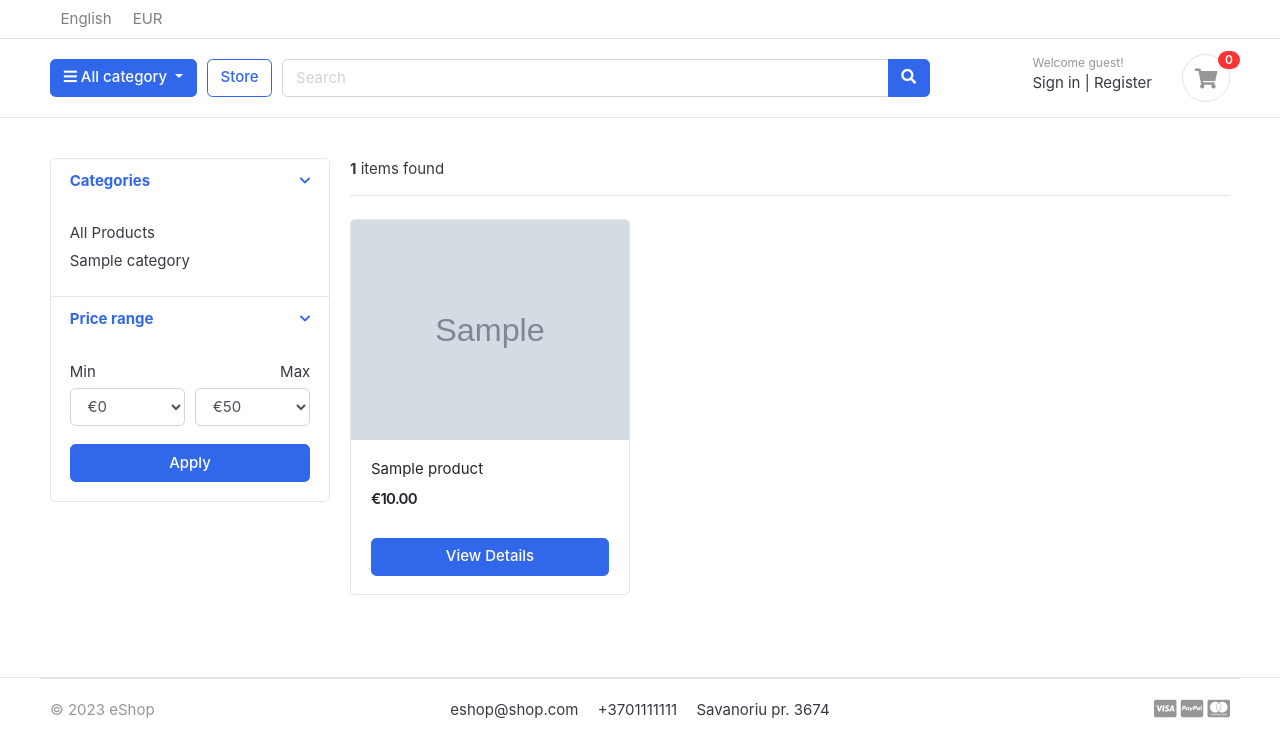
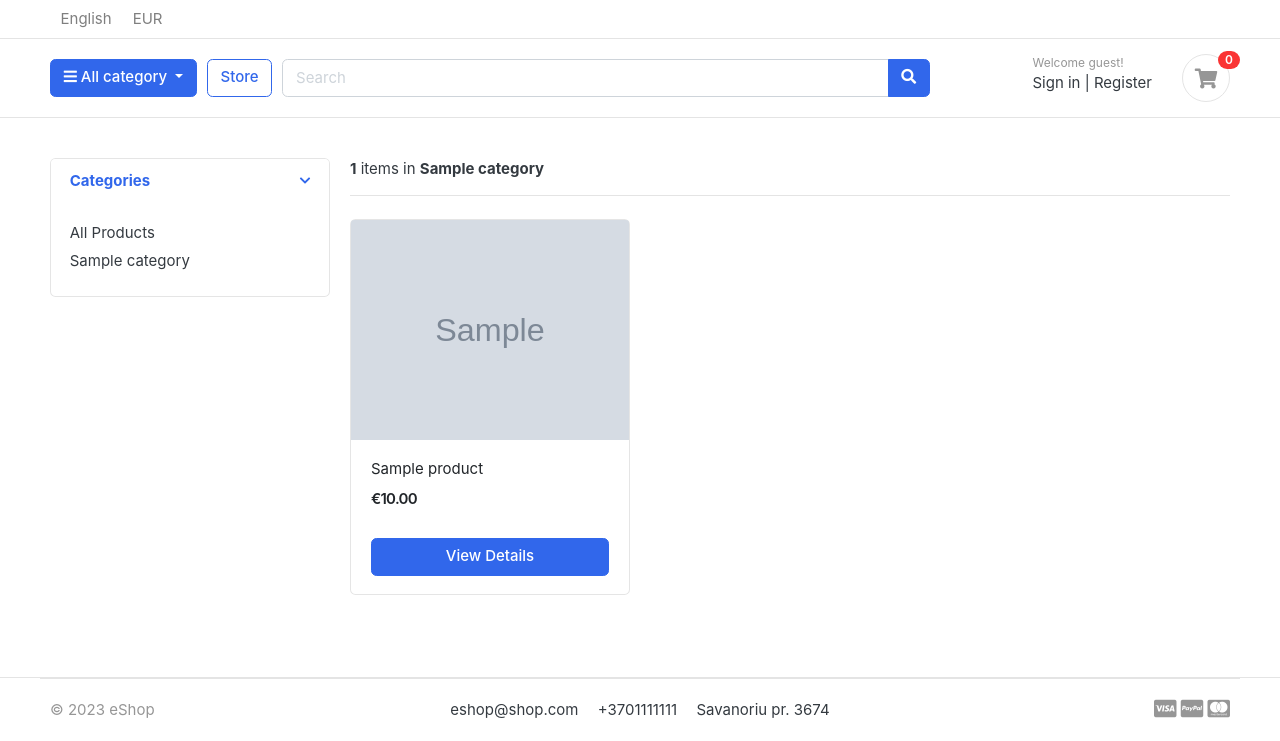
Before and after one commit to lukasSurna/eshop, a Django app: a page that uses eshop/shop/templates/store.html in a window 1280 px wide. Shown: the top 741 px of the page. Run offline with Django 4.2, Linux system fonts and the light colour scheme; tables that the repository leaves empty hold one stand-in row (values such as "Sample post"); grey boxes marked "Sample" are stand-in pictures; some libraries are stand-ins or nearby versions; some web fonts are replaced.

Commit message:
added products

```diff
--- a/eshop/shop/templates/store.html
+++ b/eshop/shop/templates/store.html
@@ -25,47 +25,16 @@
                 </div>
             </div>
         </article>
-        <article class="filter-group">
-            <header class="card-header">
-                <a href="#" data-toggle="collapse" data-target="#collapse_3" aria-expanded="true" class="">
-                    <i class="icon-control fa fa-chevron-down"></i>
-                    <h6 class="title">Price range </h6>
-                </a>
-            </header>
-            <div class="filter-content collapse show" id="collapse_3" style="">
-                <div class="card-body">
-                    <div class="form-row">
-                    <div class="form-group col-md-6">
-                      <label>Min</label>
-                          <select class="mr-2 form-control">
-                            <option value="0">€0</option>
-                            <option value="50">€50</option>
-                            <option value="100">€100</option>
-                            <option value="150">€150</option>
-                            <option value="200">€200</opttion>
-                        </select>
-                    </div>
-                    <div class="form-group text-right col-md-6">
-                      <label>Max</label>
-                          <select class="mr-2 form-control">
-                            <option value="50">€50</option>
-                            <option value="100">€100</option>
-                            <option value="150">€150</option>
-                            <option value="200">€200</option>
-                            <option value="500">€500</option>
-                        </select>
-                    </div>
-                    </div>
-                    <button class="btn btn-block btn-primary">Apply</button>
-                </div>
-            </div>
-        </article>
     </div>
         </aside>
         <main class="col-md-9">
     <header class="border-bottom mb-4 pb-3">
             <div class="form-inline">
-                <span class="mr-md-auto"><b>{{ product_count }}</b> items found</span>
+                {% if category %}
+                <span class="mr-md-auto"><b>{{ product_count }}</b> items  in <b>{{ category.category_name }}</b></span>
+                {% else %}
+                <span class="mr-md-auto"><b> {{ product_count }}</b> items</span>
+            {% endif %}
             </div>
     </header>
     <div class="row">
--- a/eshop/shop/views.py
+++ b/eshop/shop/views.py
@@ -20,13 +20,13 @@ def store(request, category_slug=None):
     if category_slug != None:
         categories = get_object_or_404(models.Category, slug=category_slug)
         products = models.Product.objects.filter(category=categories, is_available=True)
-        paginator = Paginator(products, 3)
+        paginator = Paginator(products, 6)
         page = request.GET.get('page')
         page_products = paginator.get_page(page)
         product_count = products.count()
     else:
         products = models.Product.objects.all().filter(is_available=True).order_by('id')
-        paginator = Paginator(products, 3)
+        paginator = Paginator(products, 6)
         page = request.GET.get('page')
         page_products = paginator.get_page(page)
         product_count = products.count()
@@ -34,6 +34,7 @@ def store(request, category_slug=None):
     context = {
         'products': page_products,
         'product_count': product_count,
+        'category': categories,
     }
     return render(request, 'store.html', context)
 
```
Also changed, not shown: eshop/media/photos/products/41rbQY8OYpL._AC_SX425_.jpg (added), eshop/media/photos/products/41yJSkT2CDL._AC_SX679_.jpg (added), eshop/media/photos/products/5168xtKFpwL._AC_SX679_.jpg (added), eshop/media/photos/products/51DYKwXoGzL.__AC_SY300_SX300_QL70_ML2_.jpg (added), eshop/media/photos/products/51dScVzPUuL._AC_.jpg (added), eshop/media/photos/products/51jvCpRcAmL._AC_SX679_.jpg (added), eshop/media/photos/products/51pVndhjsYL._AC_SX679_.jpg (added), eshop/media/photos/products/61IIbwz-ML._AC_SX679_.jpg (added), eshop/media/photos/products/7130Di8DjSL._AC_SX679_.jpg (added), eshop/media/photos/products/71Ekv3VbpVL._AC_SX679_.jpg (added), eshop/media/photos/products/71jik-RjtvL._AC_SX679_.jpg (added), eshop/media/photos/products/71pYVmhG9S._AC_SX679_.jpg (added), eshop/media/photos/products/71vbWqz99NL._AC_SX679_.jpg (added), eshop/media/photos/products/71zZVl0dj4L._AC_SX679_.jpg (added).
